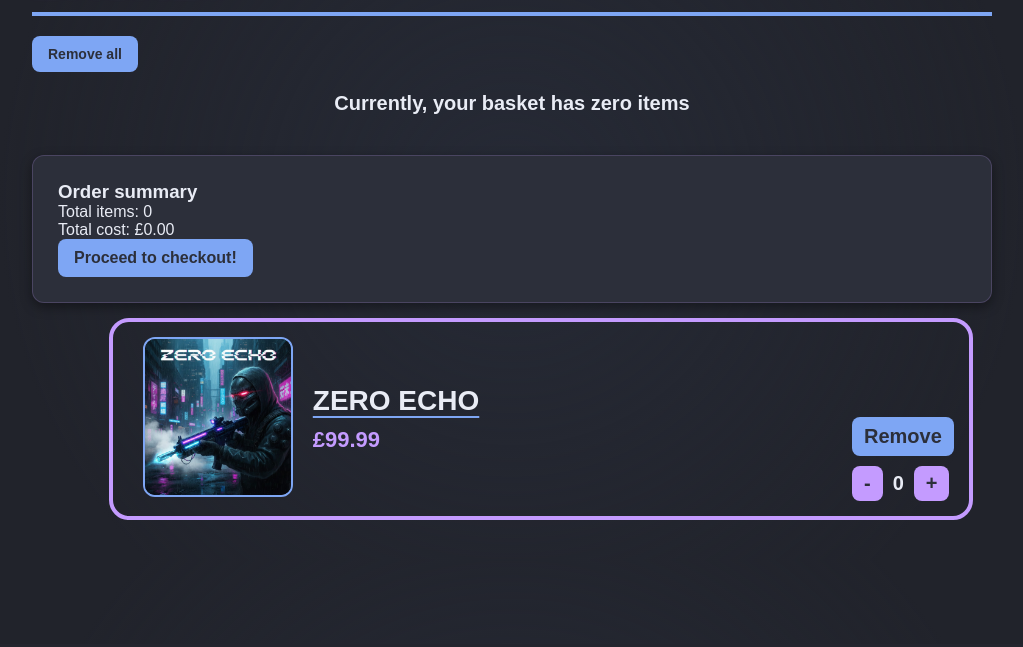
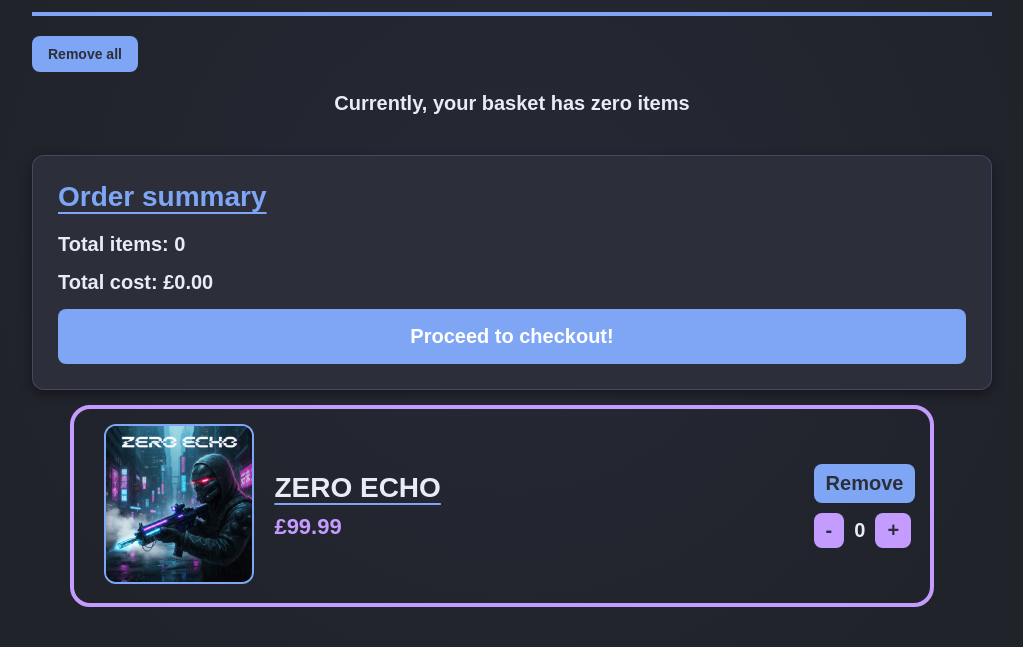
Before and after one commit to JanishK/Team_Project_TP2_Games_Store, a PHP site: page /Pages/Basket_Page.html in a window 1280 px wide. Shown: the part 156-803 px from the top of the page, without its empty margins (128-1151 px from the left). Before the commit the page ends 676 px from the top, so only its background shows below. Run offline with PHP 8.4, Linux system fonts and the light colour scheme.

Commit message:
changed some values on the css

```diff
--- a/CSS/style.css
+++ b/CSS/style.css
@@ -475,14 +475,15 @@ body {
 /* This shows the game card for each game in the basket */
 .game_template {
   display: flex;
-  align-items: stretch;
+  align-items: center;
   justify-content: space-between;
   width: 90%;
   border: 4px solid var(--color-accent);
   border-radius: 20px;
   padding: 15px;
   margin: 15px 0;
-  margin-left: 8%;
+  margin-left: 4%;
+  margin-right: 4%;
 }
 
 /* game cover image */
@@ -593,6 +594,43 @@ body {
   border: 1px solid rgba(196, 155, 255, 0.2);
 }
 
+.basket-page-section h3 {
+  font-size: 28px;
+  font-weight: 700;
+  margin-bottom: 20px;
+  color: var(--color-primary);
+  text-decoration: underline;
+  text-underline-offset: 6px;
+}
+
+.basket-page-section > section p {
+  font-size: 20px;
+  font-weight: 600;
+  margin-bottom: 15px;
+  color: var(--color-secondary);
+}
+
+/* checkout button */
+.basket-page-section > section button {
+  width: 100%;
+  padding: 16px;
+  background-color: var(--color-primary);
+  color: var(--color-dark);
+  font-size: 20px;
+  font-weight: 700;
+  border: none;
+  border-radius: 8px;
+  cursor: pointer;
+  transition: background-color 0.3s ease, transform 0.2s ease;
+  color: white;
+}
+
+.basket-page-section > section button:hover {
+  background-color: var(--color-highlight);
+  transform: translateY(-3px);
+  box-shadow: 0 6px 20px rgba(140, 91, 255, 0.4);
+}
+
 /* ---------------------------------------------------
     RESPONSIVE FIXES (RETAINED/ADJUSTED)
 --------------------------------------------------- */
@@ -631,3 +669,30 @@ body {
         font-size: 40px;
     }
 }
+
+/* Responsive Fixes for smaller screens */
+@media (max-width: 700px) {
+    .about-page-content {
+        padding: 0 15px;
+    }
+    .game_template {
+        flex-direction: column;
+        align-items: flex-start;
+        gap: 15px;
+    }
+    .basket_left {
+        margin-right: 0;
+    }
+    .basket_middle {
+        margin-top: 10px;
+    }
+    .basket_right {
+        width: 100%;
+        flex-direction: row;
+        justify-content: space-between;
+        align-items: center;
+    }
+    #remove_item {
+        margin-bottom: 0 !important;
+    }
+}
```
